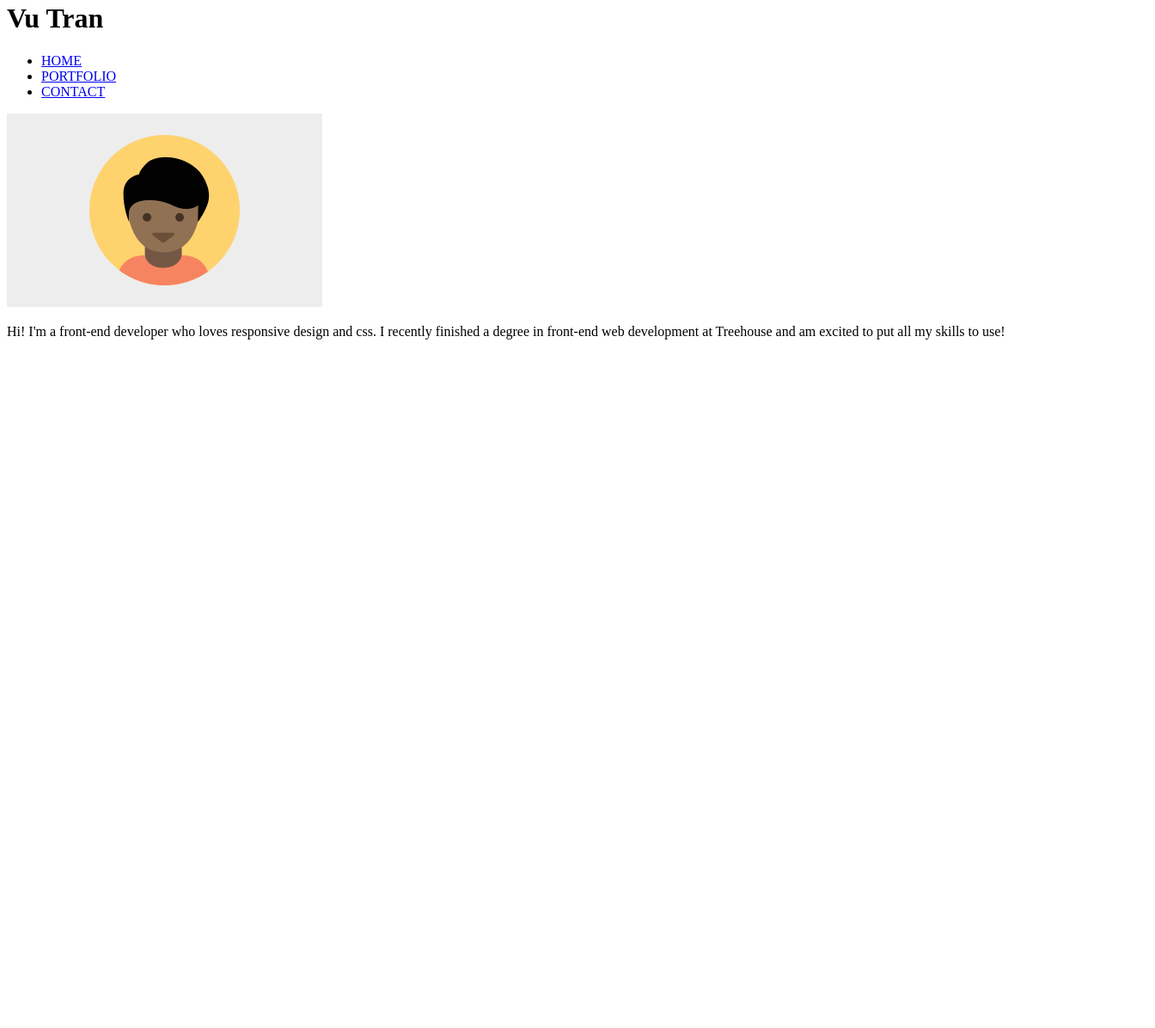
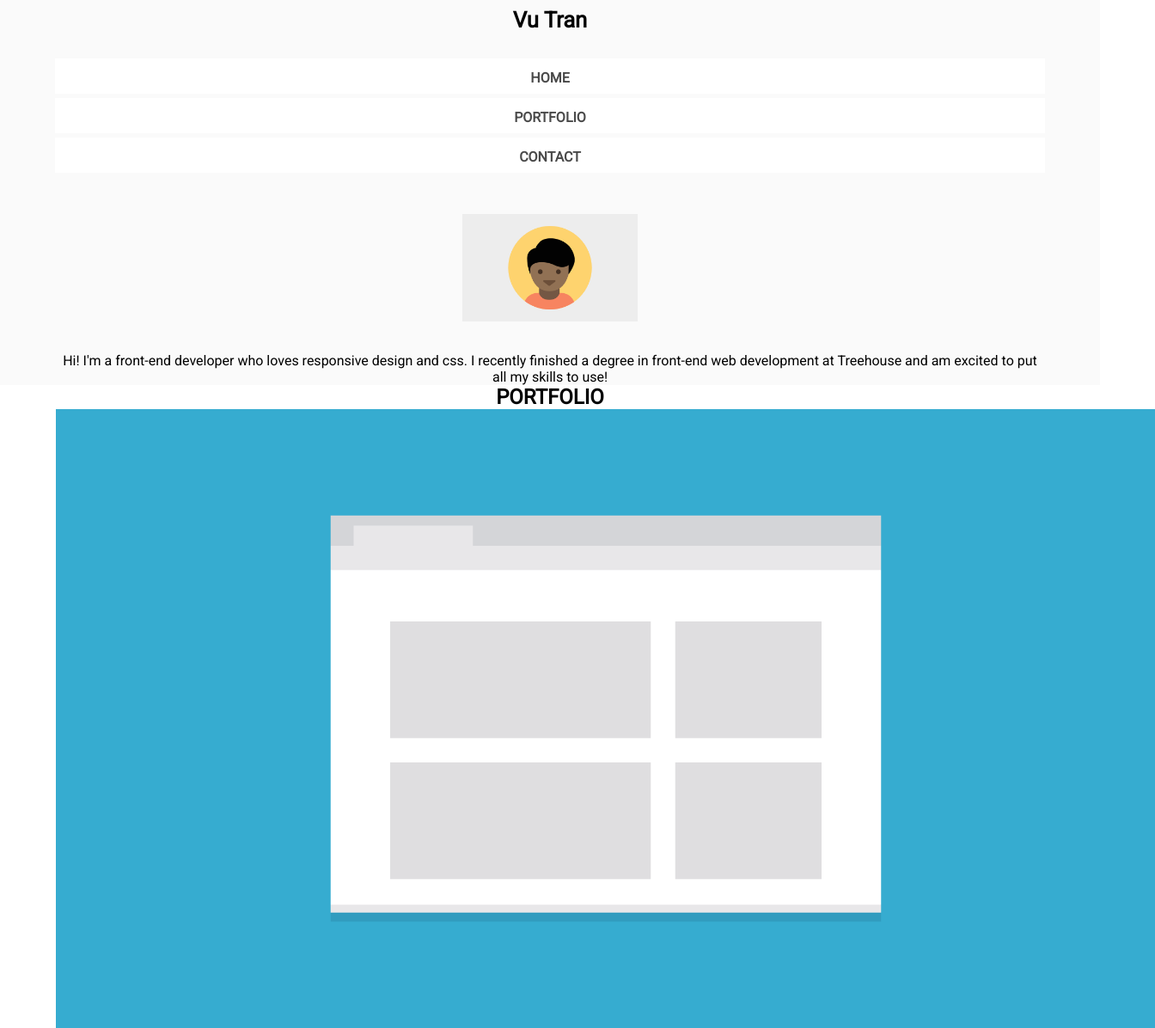
Before and after one commit to LongVuTran/Responsive-Layout-Project, a plain HTML site: page index.html in a window 1280 px wide. Shown: the part 18-1214 px from the top of the page at 86% size, 1344 px wide, since content can reach past the window. Before the commit the page ends 800 px from the top, so only its background shows below. Drawn offline with Linux system fonts and the light colour scheme; a web font is replaced by a local one.

Commit message:
main header

```diff
--- a/css/style.css
+++ b/css/style.css
@@ -1,3 +1,54 @@
+* {
+  box-sizing: border-box;
+  margin: 0;
+}
+
 body {
-  font-family: 'Song Myung', serif;
+  font-family: 'Roboto', sans-serif;
+  text-align: center;
+  font-size: 16px;
 }
+
+ul {
+  margin-left: -2.5rem;
+}
+
+li {
+  display: block;
+  height: 2.56rem;
+  text-transform: uppercase;
+  list-style: none;
+  font-weight: bold;
+  margin-bottom: 5px;
+  padding-top: .8rem;
+  padding-bottom: .8rem;
+  background-color: #fff;
+
+}
+
+a {
+  width: 100%;
+  color: #4a4a4a;
+  text-decoration: none;
+}
+
+.avatar-img {
+  width: 12.75rem;
+  margin-top: 43px;
+  margin-bottom: 2rem;
+}
+
+.main-header {
+  background-color: #fafafa;
+}
+
+.name {
+  font-size: 1.6rem;
+  padding-top: 1.6rem;
+  padding-bottom: 1.9rem;
+}
+
+.container {
+  width: 90%;
+  margin: 0 auto;
+}
--- a/index.html
+++ b/index.html
@@ -5,34 +5,75 @@
   <title>Responsive Layout</title>
   <meta name="viewport" content="width=device-width, initial-scale=1">
   <link rel="stylesheet" type="text/css" href="css/style.css">
-  <link href="https://fonts.googleapis.com/css?family=Song+Myung" rel="stylesheet">
+  <link href="https://fonts.googleapis.com/css?family=Roboto" rel="stylesheet">
 </head>
 <body>
   <header class="main-header">
     <div class="container clearfix">
       <h1 id="home" class="name">Vu Tran</h1>
       <ul>
-        <li><a href="#home">HOME</a></li>
-        <li><a href="#portfolio">PORTFOLIO</a></li>
-        <li><a href="#contact">CONTACT</a></li>
+        <li><a href="#home">home</a></li>
+        <li><a href="#portfolio">portfolio</a></li>
+        <li><a href="#contact">contact</a></li>
       </ul>
     </div>
-    <div>
-      <img src="images/responsive-layout-profile.png">
+    <div class="container">
+      <img class="avatar-img" src="images/responsive-layout-profile.png">
       <p>Hi! I'm a front-end developer who loves responsive design and css. I recently finished a degree in front-end web development at Treehouse and am excited to put all my skills to use!</p>
     </div>
   </header>
 
   <!-- --------------------------------- -->
   <!-- main -->
-  <div>
-
+  <div id="portfolio" class="container clearfix">
+    <h2>PORTFOLIO</h2>
+    <div class="marketing-page">
+      <img src="images/portfolio-1.png" alt="marketing-page">
+      <h4>Marketing Page</h4>
+      <p>This project shows the font page of a marketing website meant for a specific business I'm interested in.</p>
+    </div>
+    <div class="search-page">
+      <img src="images/portfolio-2.png" alt="search-page">
+      <h4>Search Page</h4>
+      <p>This project searches through a specific database to find infomation that the user is trying to look up.</p>
+    </div>
+    <div class="travel-app">
+      <img src="images/portfolio-3.png">
+      <h4>Travel App</h4>
+      <p>This project compares travel times based on different transportation methods and tells you the best one.</p>
+    </div>
+    <div class="map-favorite-spots">
+      <img src="images/portfolio-4.png" alt="map of favorite spots">
+      <h4>Map of Favorite Spots</h4>
+      <p>This project uses mapping apis to plot points for my favorite spots in the city for a do-it-yourself walking tour.</p>
+    </div>
+    <div class="photo-gallery">
+      <img src="images/portfolio-5.png" alt="photo gallery">
+      <h4>Photo Gallery</h4>
+      <p>This project shows pictures from a recent trip to the viewer and allows them to easily navigate through photos.</p>
+    </div>
+    <div class="calculator">
+      <img src="images/portfolio-6.png" alt="calculator">
+      <h4>Calculator</h4>
+      <p>Someone can enter in the numbers they want, and press the big blue button and get the result.</p>
+    </div>
   </div>
 
   <!-- ------------------------------------------ -->
   <!-- footer -->
-  <footer>
-
+  <footer class="main-footer">
+    <div id="contact" class="container clearfix">
+      <div>
+        <h2>Contact</h2>
+        <p>If you're interested in chatting or want more infomation about what I've been working on, I'd love to hear from you!</p>
+        <p>Phone <span>0932037127</span></p>
+        <p>Email <span>vutran.270797@gmail.com</span></p>
+      </div>
+      <div class="bottom-footer">
+        <h4 class="bottom-name">Vu Tran</h4>
+        <h4 class="back-to-top">BACK TO TOP</h4>
+      </div>
+    </div>
   </footer>
 </body>
 </html>
```
Also changed, not shown: images/portfolio-4.png, images/portfolio-6.png.
